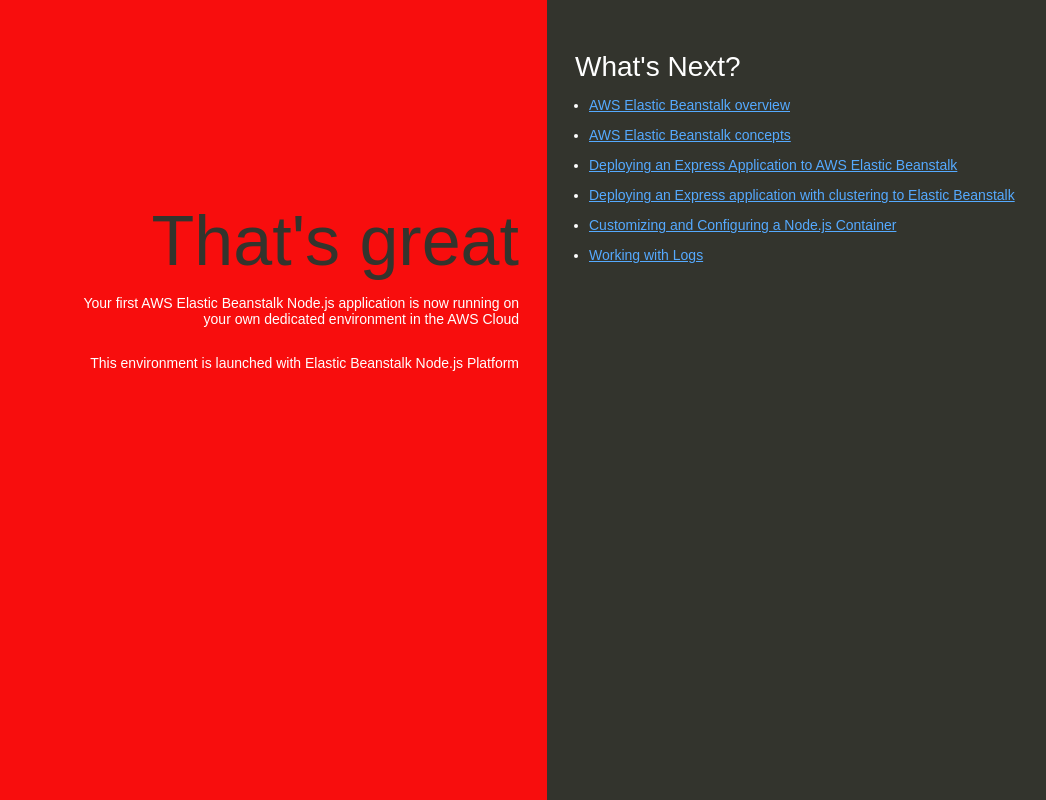
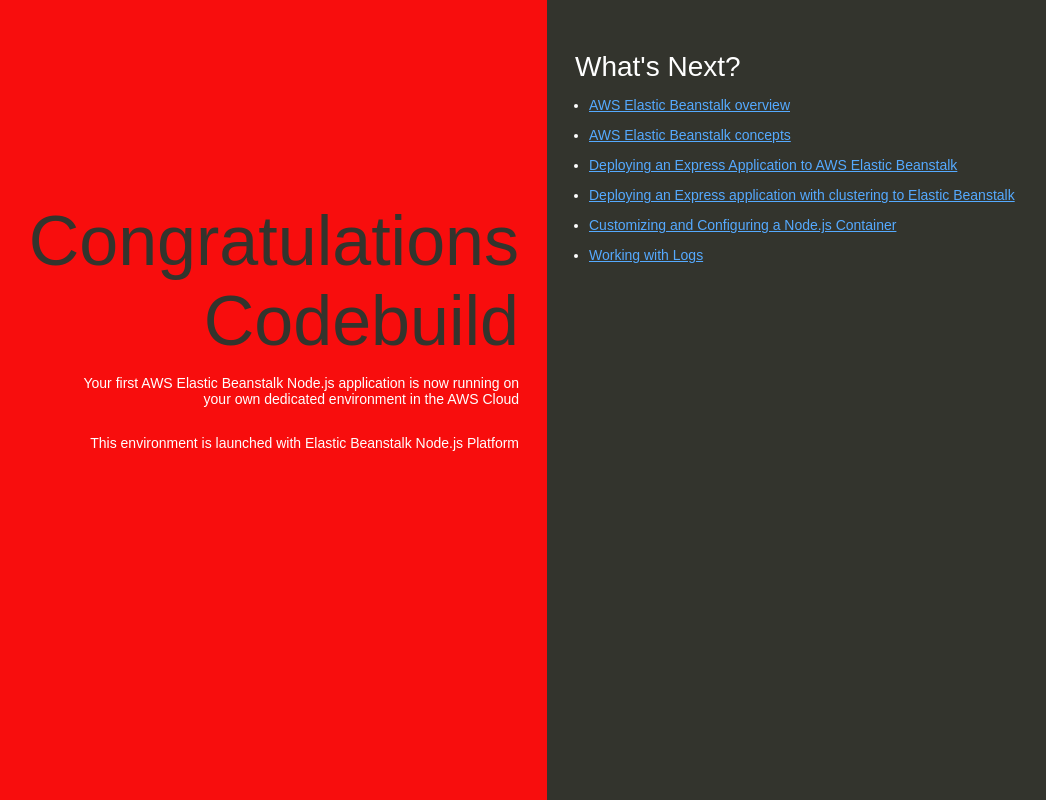
Before and after one commit to sureshmalladi/my-nodejs-app, a website: page index.html in a window 1280 px wide. Shown: the whole page, without its empty margins (93-1139 px from the left). Drawn offline with Linux system fonts and the light colour scheme.

Commit message:
Update index.html

```diff
--- a/index.html
+++ b/index.html
@@ -74,7 +74,7 @@
   </head>
   <body>
     <div class="textColumn">
-      <h1>That's great</h1>
+      <h1>Congratulations Codebuild</h1>
       <p>Your first AWS Elastic Beanstalk Node.js application is now running on your own dedicated environment in the AWS Cloud</p>
       <p>This environment is launched with Elastic Beanstalk Node.js Platform</p>
     </div>
```
